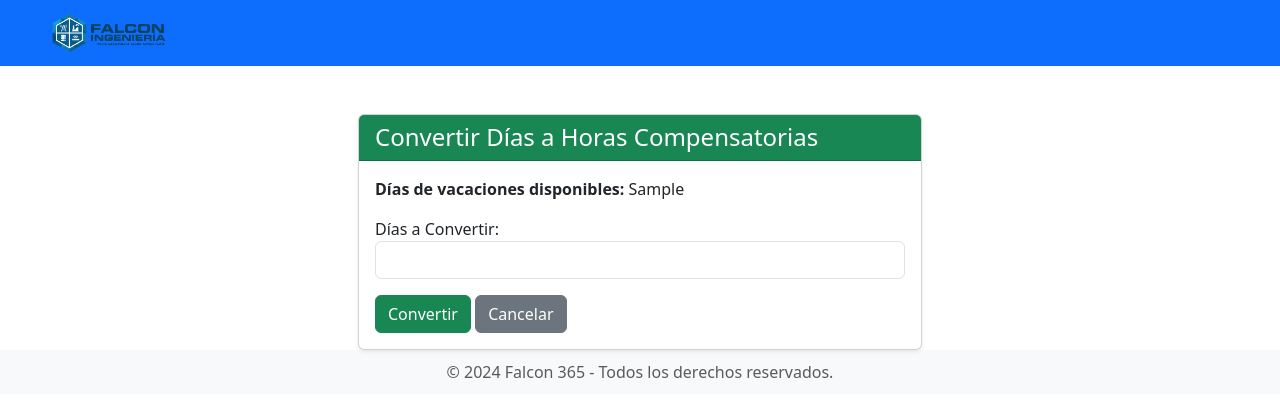
After one commit to ITFalconIngenieria/sistemaVacaciones, a Django app: template gestion_empresa/gestion_rrhh/templates/convertir_vacaciones.html in a window 1280 px wide. The commit adds this page. Shown: the top 417 px of the page. Run offline with Django 3.2, Linux system fonts and the light colour scheme; the template is opened without the code that fills it: most values are stand-ins (such as "Sample title", 1, 10 or a date in 2020).

Commit message:
modulo de conversion a horas compensatorias

```diff
--- /dev/null
+++ b/gestion_empresa/gestion_rrhh/templates/convertir_vacaciones.html
@@ -0,0 +1,37 @@
+{% extends 'base.html' %}
+
+{% block title %}Convertir Vacaciones{% endblock %}
+
+{% block content %}
+<div class="container mt-4">
+    <div class="row justify-content-center">
+        <div class="col-md-6">
+            <div class="card shadow-sm">
+                <div class="card-header bg-success text-white">
+                    <h4 class="mb-0">Convertir Días a Horas Compensatorias</h4>
+                </div>
+                <div class="card-body">
+                    <p><strong>Días de vacaciones disponibles:</strong> {{ dias_disponibles }}</p> <!-- Formato limpio -->
+                    <form method="POST">
+                        {% csrf_token %}
+                        <div class="form-group">
+                            <label for="dias_a_convertir">Días a Convertir:</label>
+                            <input
+                                type="number"
+                                id="dias_a_convertir"
+                                name="dias_a_convertir"
+                                class="form-control"
+                                step="1"
+                                min="1"
+                                max="{{ dias_disponibles }}"
+                                required>
+                        </div>
+                        <button type="submit" class="btn btn-success mt-3">Convertir</button>
+                        <a href="{% url 'perfil_usuario' %}" class="btn btn-secondary mt-3">Cancelar</a>
+                    </form>
+                </div>
+            </div>
+        </div>
+    </div>
+</div>
+{% endblock %}
--- a/gestion_empresa/gestion_rrhh/templates/mi_perfil.html
+++ b/gestion_empresa/gestion_rrhh/templates/mi_perfil.html
@@ -16,9 +16,10 @@
                     <p><strong>Departamento:</strong> {{ user.departamento }}</p>
                     <p><strong>Días de vacaciones disponibles:</strong> {{ dias_vacaciones_disponibles }}</p>
                     <p><strong>Horas compensatorias disponibles:</strong> {{ horas_compensatorias }}</p>
-                    <p><strong>Horas extras:</strong> {{horas_extra}}</p>
+                    <p><strong>Horas extras:</strong> {{ horas_extra }}</p>
                     <hr>
                     <a href="{% url 'cambiar_contrasena' %}" class="btn btn-warning">Cambiar Contraseña</a>
+                    <a href="{% url 'convertir_vacaciones' %}" class="btn btn-success mt-2">Convertir Días a Horas</a>
                 </div>
             </div>
         </div>
--- a/gestion_empresa/gestion_rrhh/urls.py
+++ b/gestion_empresa/gestion_rrhh/urls.py
@@ -58,4 +58,6 @@ urlpatterns = [
     path('eliminar-licencia/<int:pk>/', views.EliminarLicenciaView.as_view(), name='eliminar_licencia'),
      path('reporte-licencias/', views.reporte_licencias, name='reporte_licencias'),
     path('reporte-licencias-pdf/', views.generar_reporte_licencias_pdf, name='generar_reporte_licencias_pdf'),
+
+    path('convertir-vacaciones/', views.convertir_vacaciones_a_horas_view, name='convertir_vacaciones'),
 ]+ static(settings.MEDIA_URL, document_root=settings.MEDIA_ROOT)
```
Also changed, not shown: gestion_empresa/gestion_rrhh/models.py (+11 -0 lines), gestion_empresa/gestion_rrhh/views.py (+93 -2 lines).
